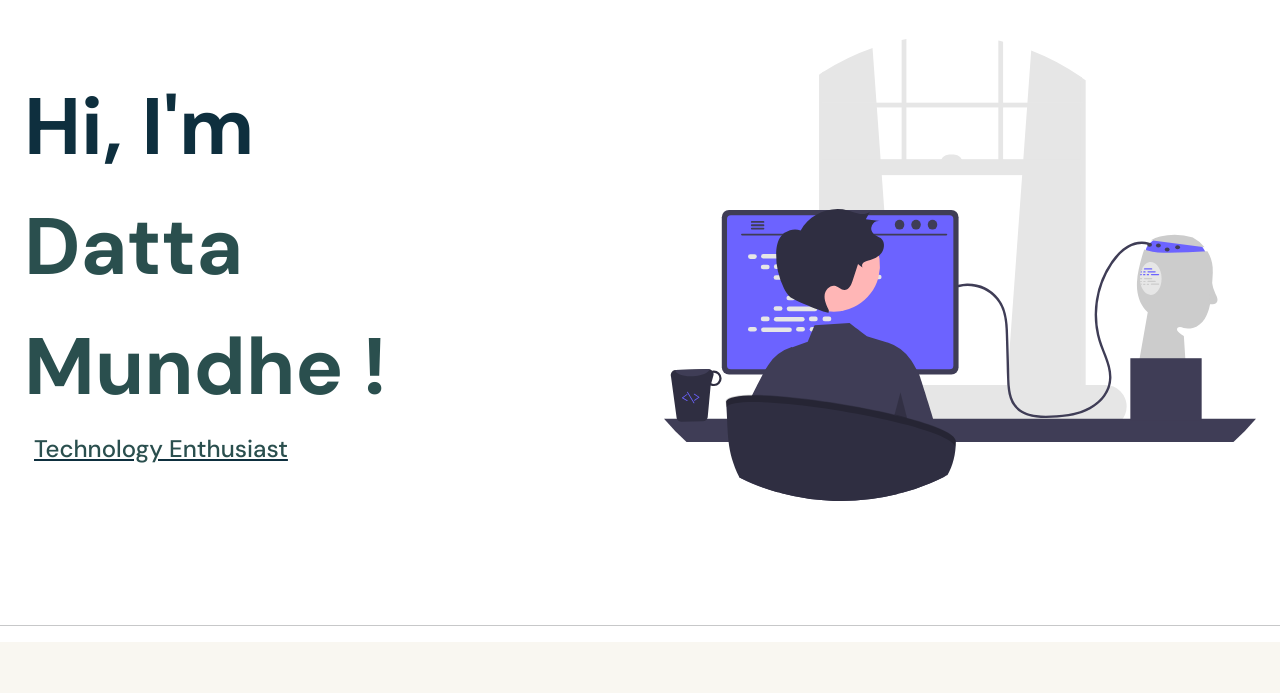
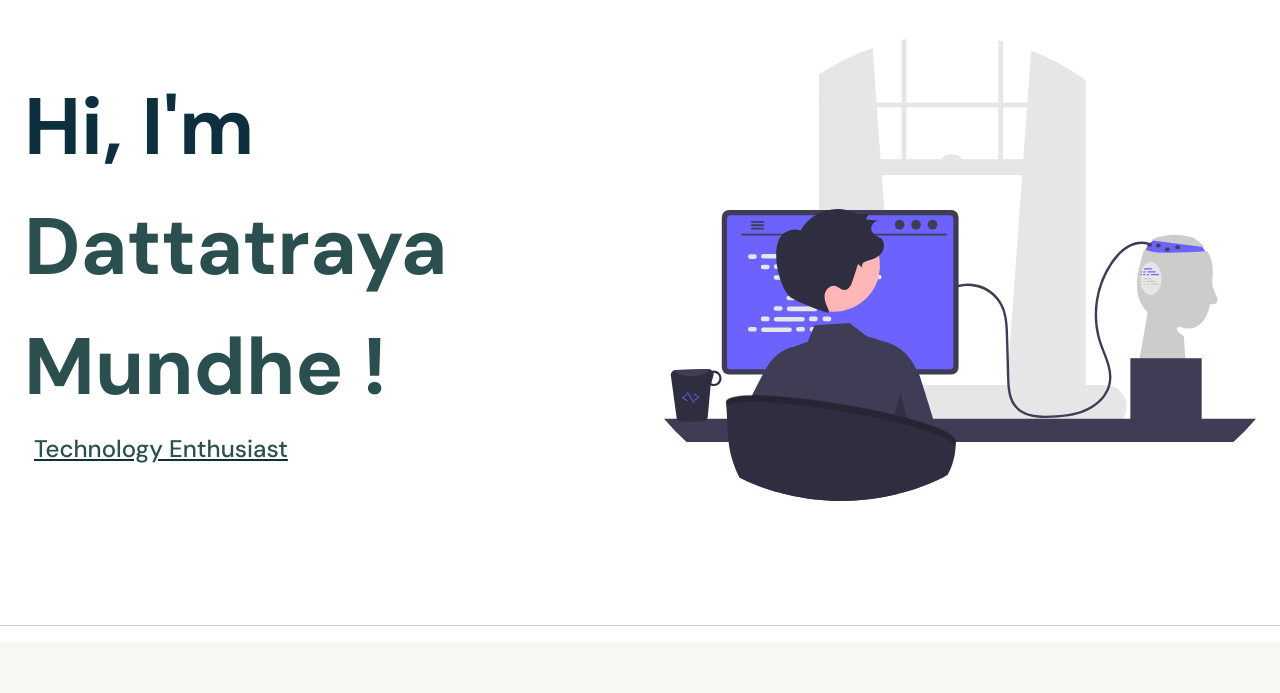
Before and after one commit to dattamundhe2410/Portfolio, a plain HTML site: page index.html in a window 1280 px wide. Shown: the part 107-800 px from the top of the page. Drawn offline with nearby package versions, Linux system fonts and the light colour scheme.

Commit message:
name correction

```diff
--- a/index.html
+++ b/index.html
@@ -55,7 +55,7 @@
                     <div class="col-md-4">
                         <div class="text-center text-md-start">
                             <h1 class="display-1 fw-bold lh-base">Hi, I'm
-                                <div class="text-accent-codecyan">Datta Mundhe ! </div>
+                                <div class="text-accent-codecyan">Dattatraya Mundhe ! </div>
                                 </span>
 
                                 <h4><u><span class="text-accent-codecyan"> </span></u></h4>
```
Also changed, not shown: assets/ghost.jpg, 1 other file.
